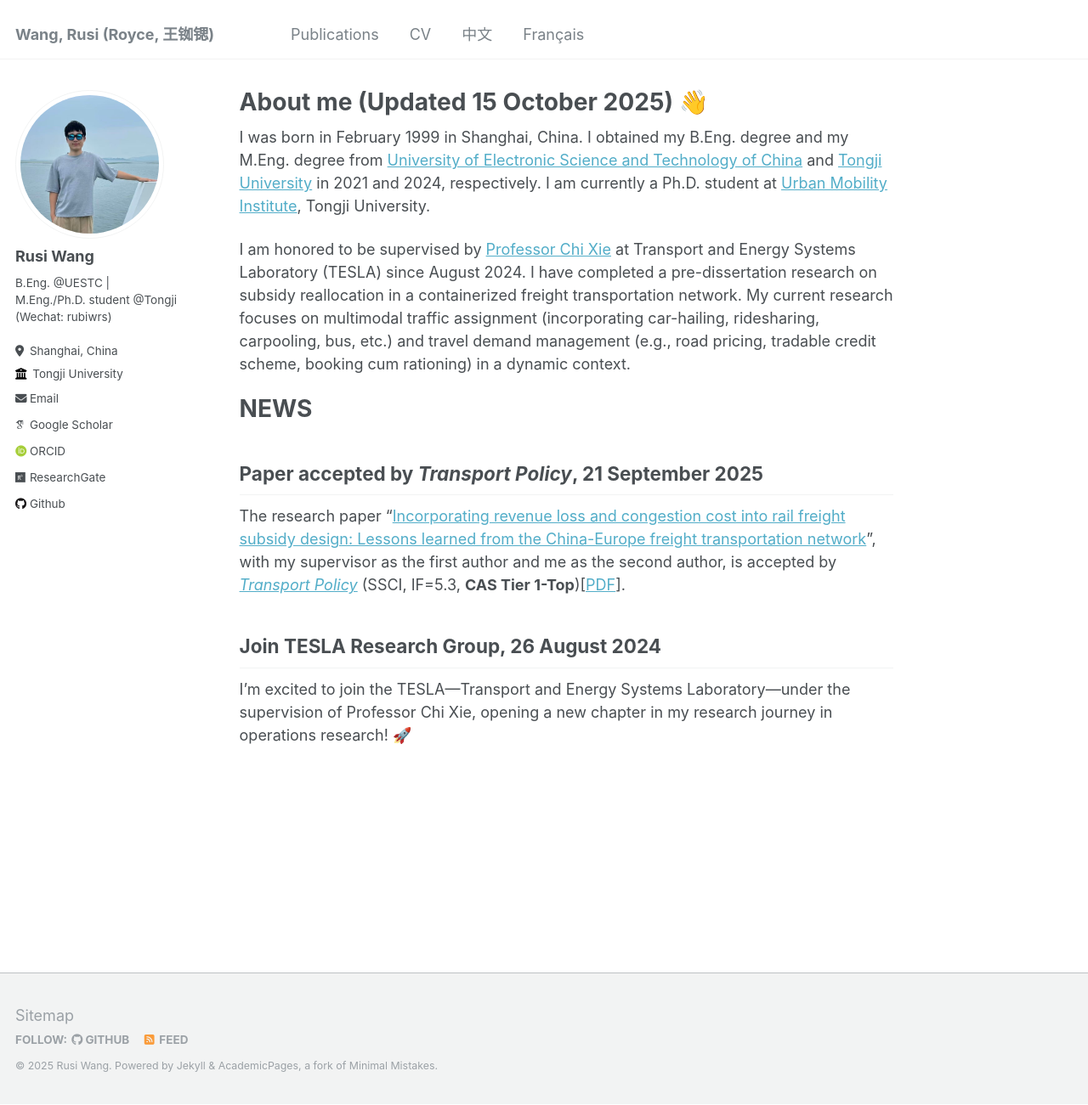
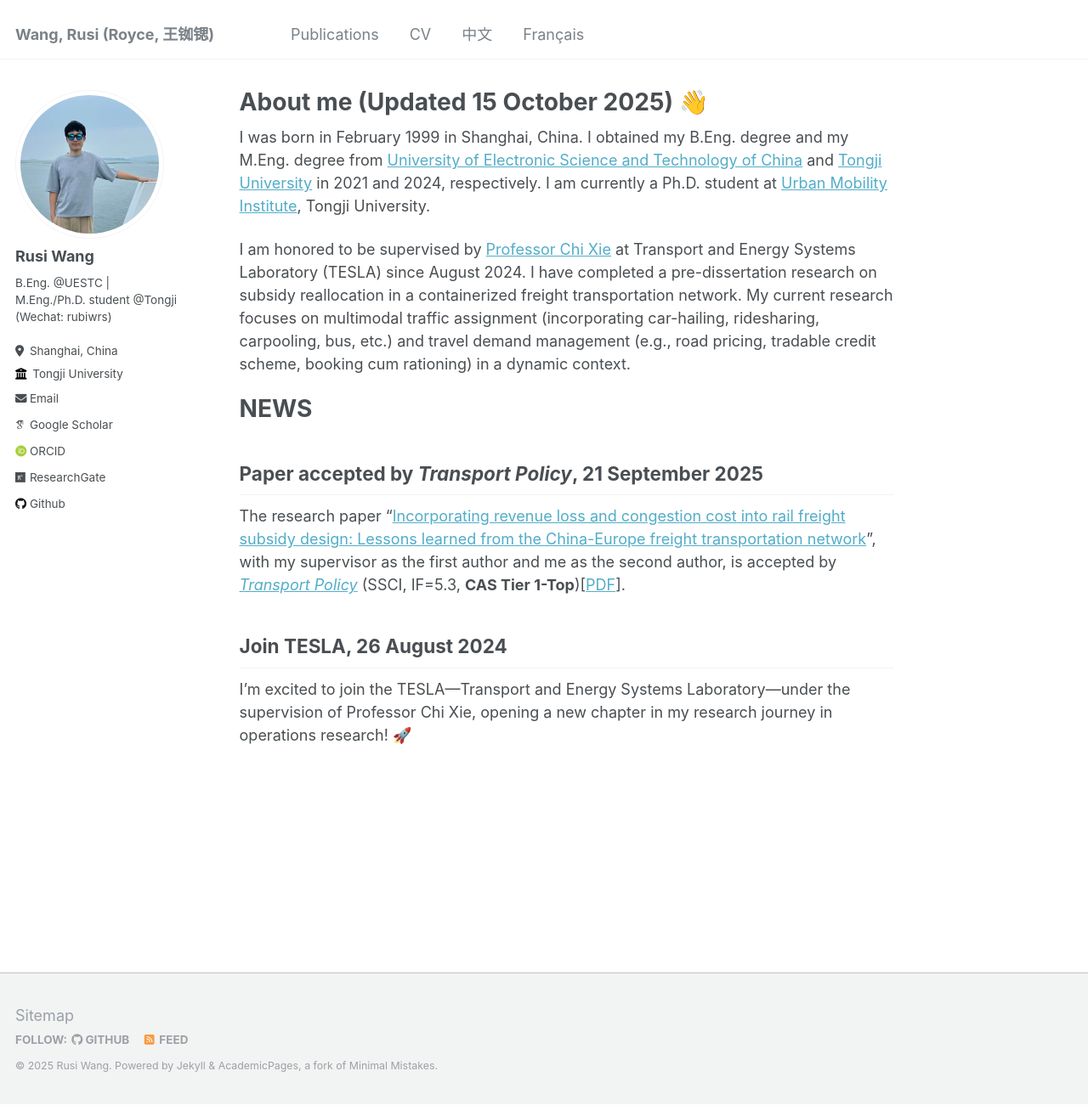
Before and after one commit to RusiWang99/RusiWang99.github.io, a Jekyll site: the page built from _pages/about.md, in a window 1280 px wide and 1301 px high. Shown: the whole window at 85% size. Built offline with Jekyll 4.4.1, drawn with Linux system fonts in a browser that asks for light colours; some web fonts are replaced.

Commit message:
Update about.md

```diff
--- a/_pages/about.md
+++ b/_pages/about.md
@@ -17,5 +17,5 @@ I am honored to be supervised by [Professor Chi Xie](https://scholar.google.com/
 The research paper "[Incorporating revenue loss and congestion cost into rail freight subsidy design: Lessons learned from the China-Europe freight transportation network](https://rusiwang99.github.io/publication/2025-09-23-Incorporating%20revenue%20loss%20and%20congestion%20cost%20into%20rail%20freight%20subsidy%20design%20Lessons%20learned%20from%20the%20China-Europe%20freight%20transportation%20network)", with my supervisor as the first author and me as the second author, is accepted by [*Transport Policy*](https://www.sciencedirect.com/journal/transport-policy) (SSCI, IF=5.3, **CAS Tier 1-Top**)[[PDF](https://rusiwang99.github.io/files/Incorporating%20revenue%20loss%20and%20congestion%20cost%20into%20rail%20freight%20subsidy%20design%20Lessons%20learned%20from%20the%20China-Europe%20freight%20transportation%20network.pdf)].
 
 
-## Join TESLA Research Group, 26 August 2024
+## Join TESLA, 26 August 2024
 I'm excited to join the TESLA—Transport and Energy Systems Laboratory—under the supervision of Professor Chi Xie, opening a new chapter in my research journey in operations research! 🚀
```
